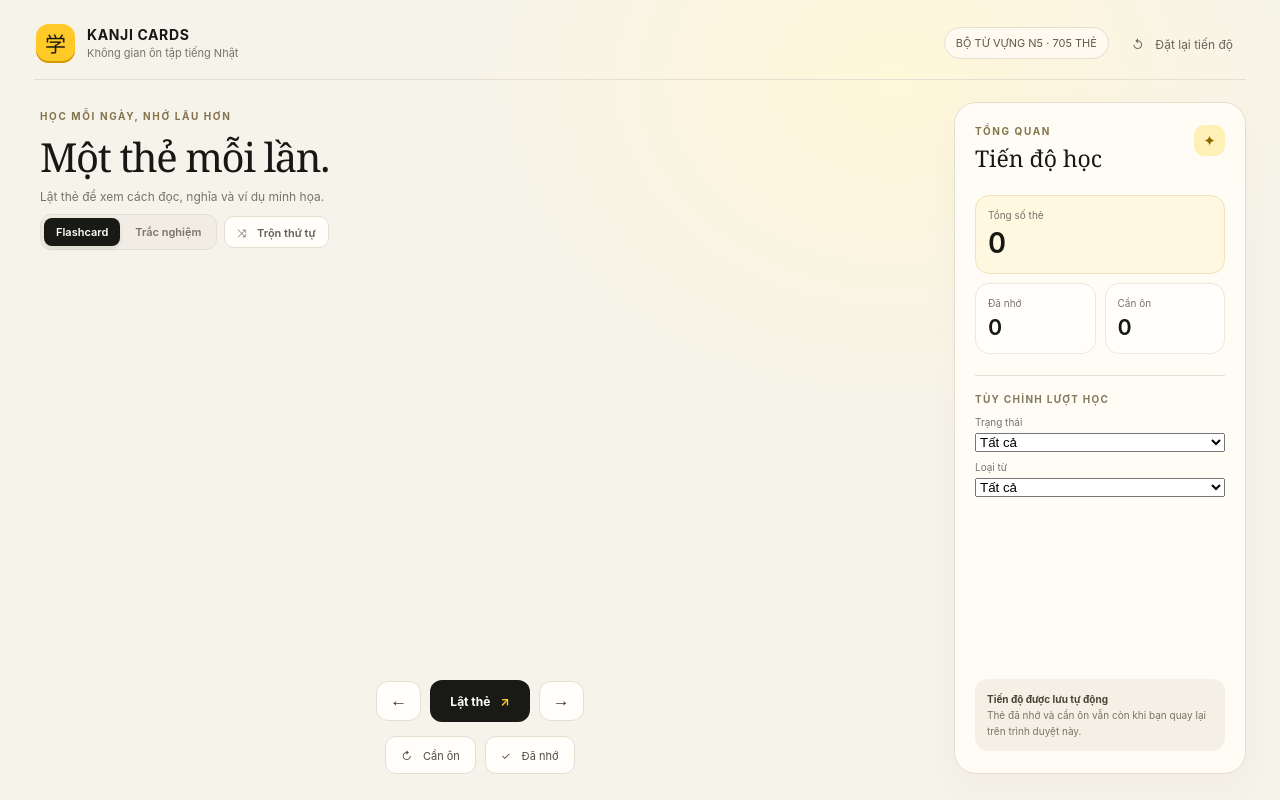
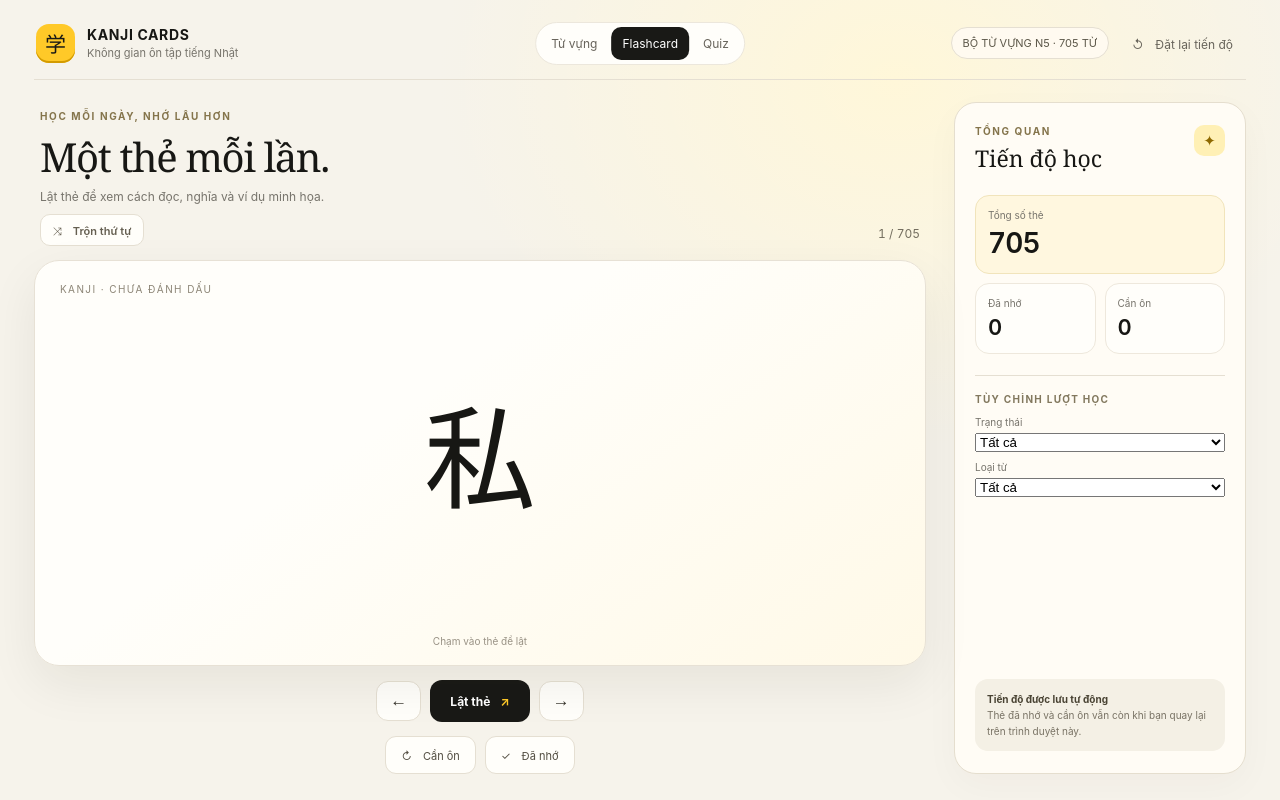
Before and after one commit to tamnlt3920/kanji-flashcards-n5, a plain HTML site: page index.html in a window 1280 px wide. Both pictures are taken after a click on the tab "Flashcard". Drawn offline with Linux system fonts and the light colour scheme.

Commit message:
Restructure app around vocabulary library

```diff
--- a/index.html
+++ b/index.html
@@ -5,14 +5,19 @@
   <meta name="viewport" content="width=device-width, initial-scale=1">
   <meta name="theme-color" content="#ffc928">
   <title>Kanji Cards — Học từ vựng Nhật</title>
-  <link rel="stylesheet" href="assets/css/styles.css?v=a17eb72-shuffle">
+  <link rel="stylesheet" href="assets/css/styles.css?v=grammar-layout-1">
 </head>
 <body>
 <main class="shell">
-  <header class="top"><div class="brand"><div class="mark">学</div><div><strong>KANJI CARDS</strong><small>Không gian ôn tập tiếng Nhật</small></div></div><div class="top-actions"><span class="course-pill">BỘ TỪ VỰNG N5 · 705 THẺ</span><button id="reset">↺　Đặt lại tiến độ</button></div></header>
-  <div class="workspace">
+  <header class="top"><div class="brand"><div class="mark">学</div><div><strong>KANJI CARDS</strong><small>Không gian ôn tập tiếng Nhật</small></div></div><nav class="main-nav" role="tablist" aria-label="Khu vực học"><button id="libraryNav" class="nav-link active" role="tab" aria-selected="true">Từ vựng</button><button id="flashNav" class="nav-link" role="tab" aria-selected="false">Flashcard</button><button id="quizNav" class="nav-link" role="tab" aria-selected="false">Quiz</button></nav><div class="top-actions"><span class="course-pill">BỘ TỪ VỰNG N5 · 705 TỪ</span><button id="reset">↺　Đặt lại tiến độ</button></div></header>
+  <section id="libraryView" class="library-view" aria-label="Danh sách từ vựng N5">
+    <div class="library-heading"><div class="eyebrow">Từ vựng tiếng Nhật sơ cấp</div><h1>Từ vựng N5</h1><p>Tìm nghĩa, cách đọc và ví dụ. Chọn một từ để mở flashcard.</p></div>
+    <div class="library-toolbar"><label class="search-field"><span aria-hidden="true">⌕</span><input id="searchInput" type="search" placeholder="Tìm từ, cách đọc, nghĩa hoặc ví dụ…" autocomplete="off" aria-label="Tìm từ vựng"></label><label class="library-select">Trạng thái<select id="libraryFilter"><option value="all">Tất cả</option><option value="review">Cần ôn</option><option value="known">Đã nhớ</option><option value="new">Chưa đánh dấu</option></select></label><label class="library-select">Loại từ<select id="libraryTypeFilter"><option value="all">Tất cả loại từ</option><option value="noun">Danh từ</option><option value="verb">Động từ</option><option value="adjective">Tính từ</option><option value="other">Khác</option></select></label><span id="libraryCount" class="library-count">705 từ</span></div>
+    <div class="table-wrap"><table class="vocab-table"><thead><tr><th scope="col">#</th><th scope="col">Từ vựng</th><th scope="col">Ví dụ</th><th scope="col">Nghĩa</th></tr></thead><tbody id="wordRows"></tbody></table></div>
+  </section>
+  <div id="workspace" class="workspace" hidden>
     <section class="study" aria-label="Khu vực học từ vựng">
-      <div class="study-head"><div class="study-intro"><div class="eyebrow">Học mỗi ngày, nhớ lâu hơn</div><h1 id="studyTitle">Một thẻ mỗi lần.</h1><p id="studyDescription">Lật thẻ để xem cách đọc, nghĩa và ví dụ minh họa.</p><div class="study-mode-actions"><div class="mode-switch" role="group" aria-label="Chế độ học"><button id="flashMode" class="mode-button active" aria-pressed="true">Flashcard</button><button id="quizMode" class="mode-button" aria-pressed="false">Trắc nghiệm</button></div><button id="shuffleToggle" class="mode-button shuffle-toggle" aria-pressed="false">⤨　Trộn thứ tự</button></div></div><span class="counter" id="counter"></span></div>
+      <div class="study-head"><div class="study-intro"><div class="eyebrow">Học mỗi ngày, nhớ lâu hơn</div><h1 id="studyTitle">Một thẻ mỗi lần.</h1><p id="studyDescription">Lật thẻ để xem cách đọc, nghĩa và ví dụ minh họa.</p><div class="study-mode-actions"><button id="shuffleToggle" class="mode-button shuffle-toggle" aria-pressed="false">⤨　Trộn thứ tự</button></div></div><span class="counter" id="counter"></span></div>
       <div class="card-stage" id="stage"></div>
       <div class="controls" id="flashControls"><button class="icon-btn" id="prev" aria-label="Thẻ trước">←</button><button class="primary" id="flip">Lật thẻ <span>↗</span></button><button class="icon-btn" id="next" aria-label="Thẻ tiếp">→</button></div>
       <div class="status-actions" id="statusActions"><button class="secondary review" id="markReview">↻　Cần ôn</button><button class="secondary known" id="markKnown">✓　Đã nhớ</button></div>
@@ -26,7 +31,7 @@
     </aside>
   </div>
 </main>
-<script src="assets/js/vocabulary.js?v=a17eb72-shuffle"></script>
-<script src="assets/js/app.js?v=a17eb72-shuffle"></script>
+<script src="assets/js/vocabulary.js?v=grammar-layout-1"></script>
+<script src="assets/js/app.js?v=grammar-layout-1"></script>
 </body>
 </html>
```
